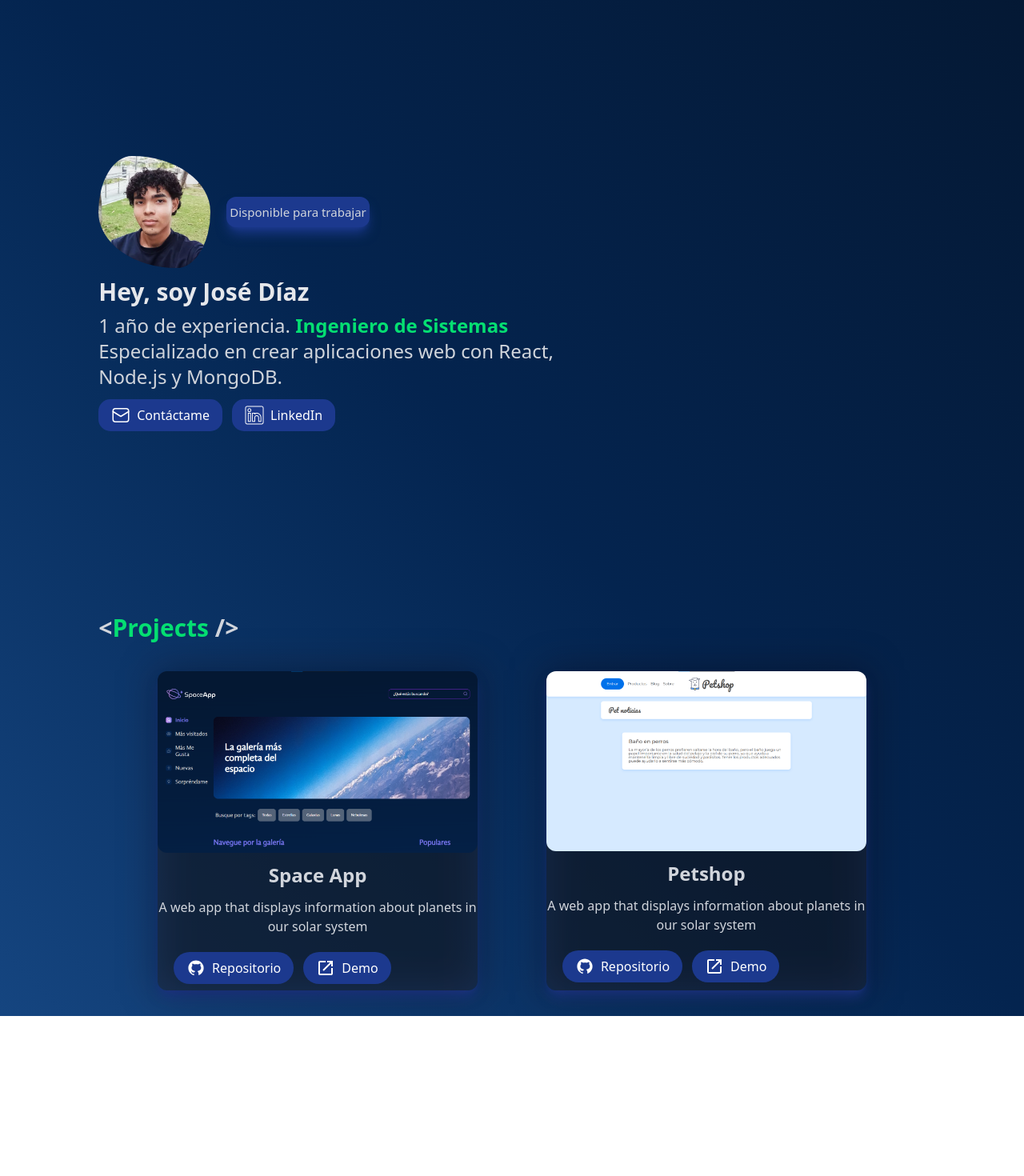
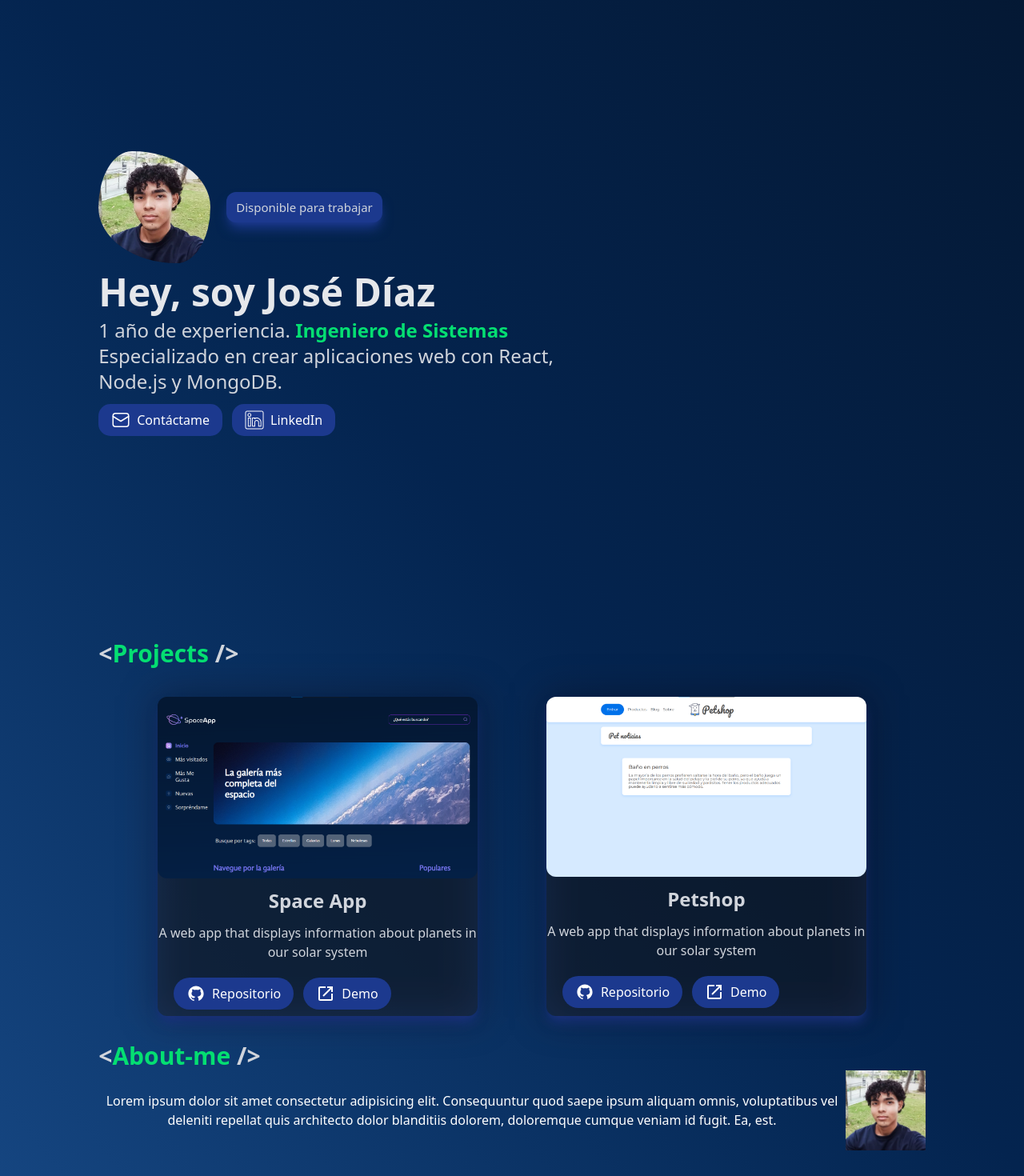
Before and after one commit to jose-advh/mi-portfolio, a React (Vite) app: page / in a window 1280 px wide. Shown: the part 65-1535 px from the top of the page at 80% size. Before the commit the page ends 1335 px from the top, so only its background shows below. Built offline with nearby package versions, Linux system fonts and the light colour scheme.

Commit message:
Component about me added

```diff
--- a/src/App.jsx
+++ b/src/App.jsx
@@ -2,14 +2,16 @@ import "./App.css";
 import Header from "./components/header";
 import Projects from "./components/Projects";
 import Presentacion from "./components/Presentacion";
+import Aboutme from "./components/Aboutme";
 
 function App() {
   return (
     <>
       <Header />
-      <main className="lg:w-[85%] m-auto">
+      <main className="flex flex-col md:gap-8 lg:w-[85%] m-auto">
         <Presentacion />
         <Projects />
+        <Aboutme />
       </main>
     </>
   );
--- /dev/null
+++ b/src/components/Aboutme/index.jsx
@@ -0,0 +1,24 @@
+import Title from "../Title";
+
+const Aboutme = () => {
+  return (
+    <section className="flex flex-col items-start">
+      <Title title="About-me" />
+      <article className="flex justify-evenly items-center text-white">
+        <p>
+          Lorem ipsum dolor sit amet consectetur adipisicing elit. Consequuntur
+          quod saepe ipsum aliquam omnis, voluptatibus vel deleniti repellat
+          quis architecto dolor blanditiis dolorem, doloremque cumque veniam id
+          fugit. Ea, est.
+        </p>
+        <img
+          src="/imgs/FotoJose.webp"
+          alt="Fotografia de José Díaz"
+          className="w-25"
+        />
+      </article>
+    </section>
+  );
+};
+
+export default Aboutme;
--- a/src/components/Presentacion/index.jsx
+++ b/src/components/Presentacion/index.jsx
@@ -5,7 +5,7 @@ const Presentacion = () => {
   return (
     <article
       id="presentacion"
-      className="flex flex-col items-start justify-start pt-22 lg:pt-0 lg:justify-center gap-3 h-[65vh] lg:h-screen w-full lg:m-auto"
+      className="flex flex-col items-start justify-start pt-22 lg:pt-0 lg:justify-center gap-3 h-[65vh] xl:h-screen w-full md:h-fit lg:m-auto"
     >
       <section className="flex items-center gap-5">
         <img
@@ -14,14 +14,14 @@ const Presentacion = () => {
           alt="Fotografia de José Díaz"
         />
         <a
-          className="text-[15px] text-gray-300 bg-blue-900 py-2 px-1 rounded-xl shadow-lg shadow-blue-900"
+          className="text-[15px] text-gray-300 bg-blue-900 py-2 px-1 lg:px-3 rounded-xl shadow-lg shadow-blue-900"
           href="https://www.linkedin.com/in/jos%C3%A9-d%C3%ADaz-3074b9316/"
         >
           Disponible para trabajar
         </a>
       </section>
       <section className="flex flex-col items-start gap-2">
-        <h2 className="text-3xl text-gray-200 font-bold text-start">
+        <h2 className="text-3xl lg:text-5xl text-gray-200 font-bold text-start">
           Hey, soy José Díaz
         </h2>
         <p className="text-[20px] max-w-full lg:text-2xl lg:w-[40rem] text-gray-300 text-start">
--- a/src/components/Projects/index.jsx
+++ b/src/components/Projects/index.jsx
@@ -1,13 +1,12 @@
 import Card from "./Cards";
+import Title from "../Title";
 
 // TO-DO: Realizar view more si hay mas de 4 y en moviles 3.
 
 const Projects = () => {
   return (
     <section id="projects" className="flex flex-col gap-9">
-      <h2 className="flex items-start text-gray-300 text-3xl font-bold">
-        &lt;<span className="text-green-400">Projects</span>&nbsp;/&gt;
-      </h2>
+      <Title title="Projects" />
       <article className="flex flex-wrap justify-evenly gap-3">
         <Card
           id="1"
--- /dev/null
+++ b/src/components/Title/index.jsx
@@ -0,0 +1,11 @@
+const Title = (props) => {
+  const { title } = props;
+
+  return (
+    <h2 className="flex items-start text-gray-300 text-3xl font-bold">
+      &lt;<span className="text-green-400">{title}</span>&nbsp;/&gt;
+    </h2>
+  );
+};
+
+export default Title;
--- a/src/components/header/index.jsx
+++ b/src/components/header/index.jsx
@@ -63,7 +63,7 @@ const Header = () => {
                 <img
                   src="/imgs/FotoJose.webp"
                   alt="Fotografía de José Díaz"
-                  className="w-[24px] "
+                  className="w-[24px] rounded"
                 />
               </a>
             </li>
```
